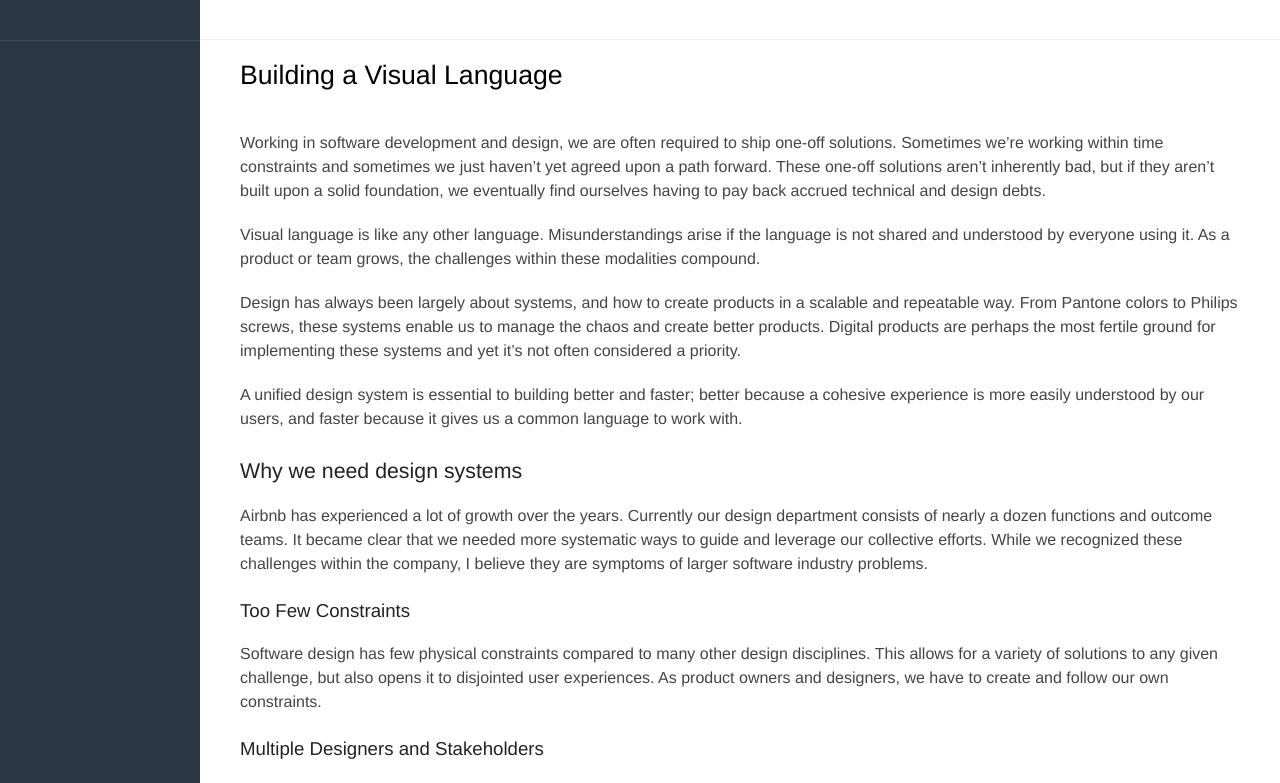
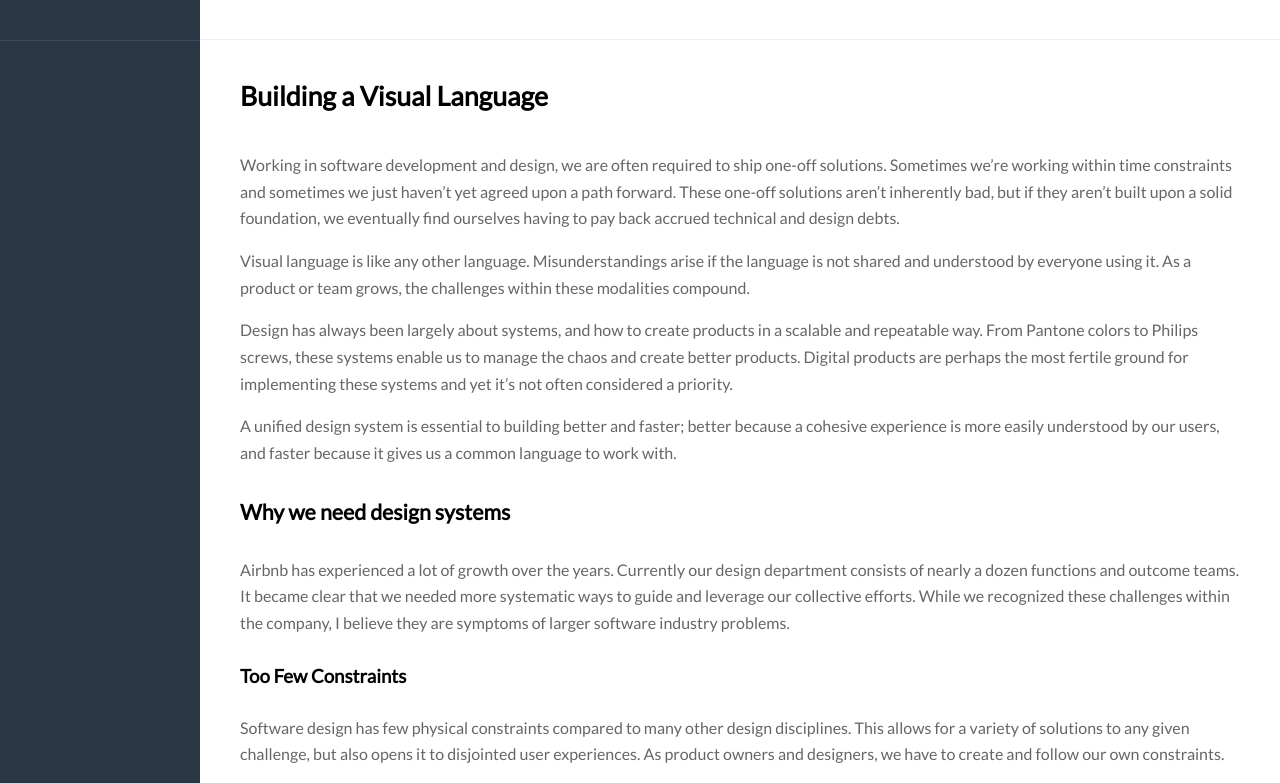
Before and after one commit to brenmcnamara/proto, a React (Create React App) app: page / in a window 1280 px wide. Shown: the top 783 px of the page. Built offline with nearby package versions, Linux system fonts and the light colour scheme.

Commit message:
Tweaks to typography

```diff
--- a/src/App.tsx
+++ b/src/App.tsx
@@ -37,7 +37,7 @@ export default class App extends React.Component<Props, State> {
       changeKey: '1',
       editorModes: {
         FileApp: {
-          props: { primaryFont: 'Helvetica Neue' },
+          props: { primaryFont: 'Lato' },
           type: 'FileApp',
         },
         FileTree: {
--- a/src/file-editor-proto/App.css
+++ b/src/file-editor-proto/App.css
@@ -15,48 +15,41 @@
 
 .FileApp h1 {
   font-size: 20pt;
-  font-weight: 500;
-  margin: 0;
-  margin-bottom: 40px;
+  font-weight: 700;
+  margin: 20px 0 40px 0;
   padding: 0;
 }
 
 .FileApp h2 {
-  color: #222;
+  color: black;
   font-size: 16pt;
-  font-weight: 500;
-  margin: 0;
-  margin-bottom: 20px;
-  margin-top: 28px;
+  font-weight: 600;
+  margin: 32px 0;
   padding: 0;
 }
 
 .FileApp h3 {
-  color: #222;
+  color: black;
   font-size: 14pt;
-  font-weight: 500;
-  margin: 0;
-  margin-bottom: 20px;
-  margin-top: 24px;
+  font-weight: 600;
+  margin: 28px 0;
   padding: 0;
 }
 
 .FileApp h4 {
   color: #222;
   font-size: 12pt;
-  font-weight: 500;
-  margin: 0;
-  margin-bottom: 20px;
+  font-weight: 600;
+  margin: 24px 0;
   padding: 0;
 }
 
 .FileApp p {
-  color: #444;
+  color: #666;
   font-size: 12pt;
   font-weight: regular;
-  line-height: 18pt;
-  margin: 0;
-  margin-bottom: 20px;
+  line-height: 20pt;
+  margin: 16px 0;
   padding: 0;
 }
 
--- a/src/props-editor/FileEditorPropsEditor.tsx
+++ b/src/props-editor/FileEditorPropsEditor.tsx
@@ -16,13 +16,17 @@ export default class FileEditorPropsEditor extends React.Component<Props> {
   }
 
   public render() {
+    const { fileEditorProps } = this.props;
+
     return (
       <React.Fragment>
         <PropsEditorRow name="Font">
           <SelectorInput
             onSelectOption={this.onSelectFontOption}
             options={this.fontOptions}
-            selectedIndex={0}
+            selectedIndex={this.fontOptions.indexOf(
+              fileEditorProps.primaryFont,
+            )}
           />
         </PropsEditorRow>
       </React.Fragment>
```
